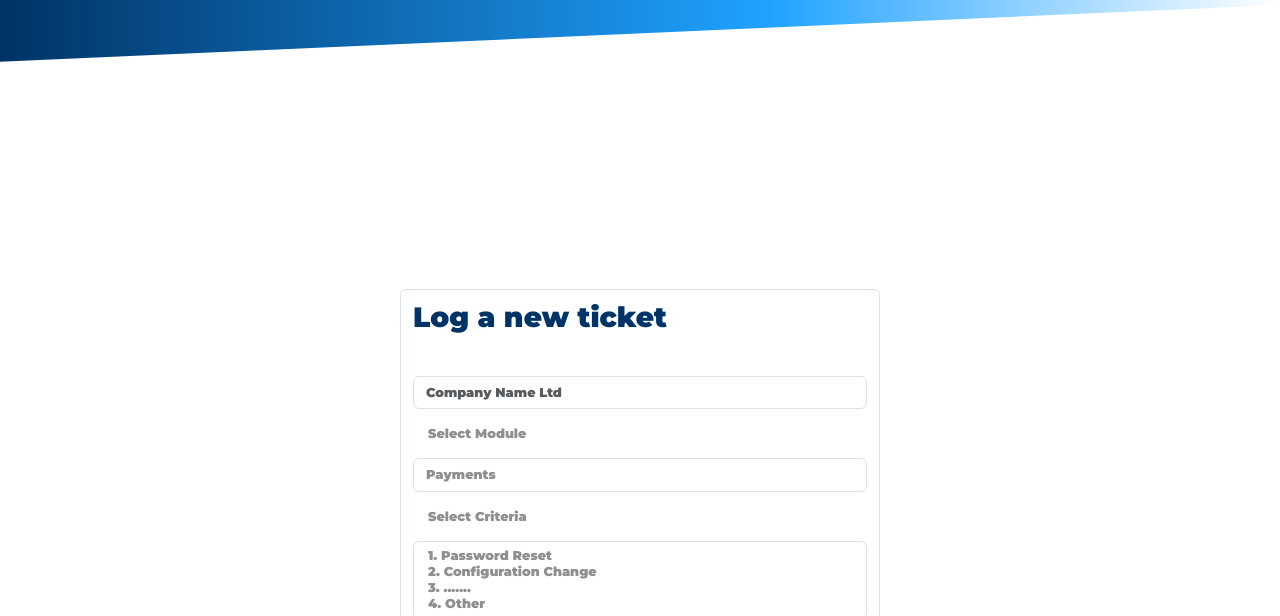
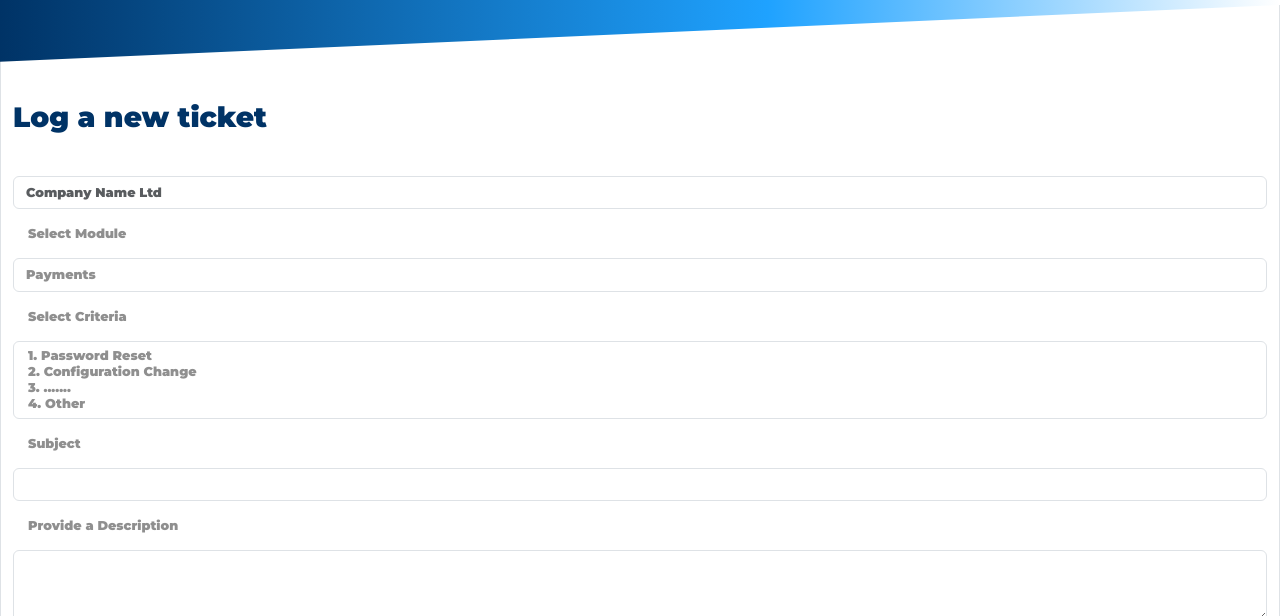
Before and after one commit to KhrisstianM/thehub, a plain HTML site: page support.html in a window 1280 px wide. Shown: the part 111-727 px from the top of the page. Drawn offline with nearby package versions, Linux system fonts and the light colour scheme.

Commit message:
Add files via upload

```diff
--- a/css/styles.css
+++ b/css/styles.css
@@ -196,6 +196,7 @@ cta-h3 {
 .ticket {
     color: #003366;
     padding-bottom: 30px;
+    padding-top: 100px;
 }
 label{
     color: #8f8f8f;
--- a/support.html
+++ b/support.html
@@ -60,7 +60,9 @@
     <!-- Form -->
 
     <section class="form-section" id="user-form">
-        <div id="middle" style="padding: 400px;">
+        <div class="row">
+            <div class="col-lg-12">
+                <div id="middle">
                     <form class="form-control">
                         <h3 class="ticket">Log a new ticket</h3>
                         <div class="form-group">
@@ -90,7 +92,7 @@
                         </div>
                         <div class="form-group">
                             <label for="exampleFormControlTextarea1">Subject</label>
-                    <input class="form-control" type="text" placeholder="" >
+                            <input class="form-control" type="text" placeholder="">
                         </div>
                         <div class="form-group">
                             <label for="exampleFormControlTextarea1">Provide a Description</label>
@@ -105,6 +107,8 @@
                         </div>
                     </form>
 
+                </div>
+            </div>
         </div>
     </section>
 
```
Lines whose indentation alone changed are shown as unchanged.
